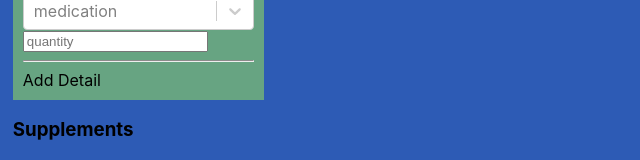
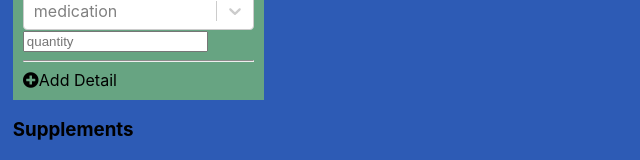
Before and after one commit to rcmoret/tracker-web-app, a React (Create React App) app: page / in a window 1280 px wide. Shown: the part 252-412 px from the top of the page, without its empty margins (0-640 px from the left). Built offline with nearby package versions, Linux system fonts and the light colour scheme; no server answers.

Commit message:
Font Awesome

```diff
--- a/public/index.html
+++ b/public/index.html
@@ -5,6 +5,7 @@
     <link rel="shortcut icon" href="%PUBLIC_URL%/favicon.ico" />
     <meta name="viewport" content="width=device-width, initial-scale=1" />
     <meta name="theme-color" content="#000000" />
+    <link rel="stylesheet" href="https://use.fontawesome.com/releases/v5.6.3/css/all.css" integrity="sha384-UHRtZLI+pbxtHCWp1t77Bi1L4ZtiqrqD80Kn4Z8NTSRyMA2Fd33n5dQ8lWUE00s/" crossorigin="anonymous">
     <!--
       manifest.json provides metadata used when your web app is installed on a
       user's mobile device or desktop. See https://developers.google.com/web/fundamentals/web-app-manifest/
--- a/src/components/Forms/Medication/Event.js
+++ b/src/components/Forms/Medication/Event.js
@@ -72,7 +72,8 @@ export default ({ dispatch, newEvent, types }) => {
         to={octothorp}
         onClick={addDetail}
       >
-          {titleize(shared.addDetail)}
+        <i className='fas fa-plus-circle'></i>
+        {titleize(shared.addDetail)}
       </Link>
     </div>
   )
```
